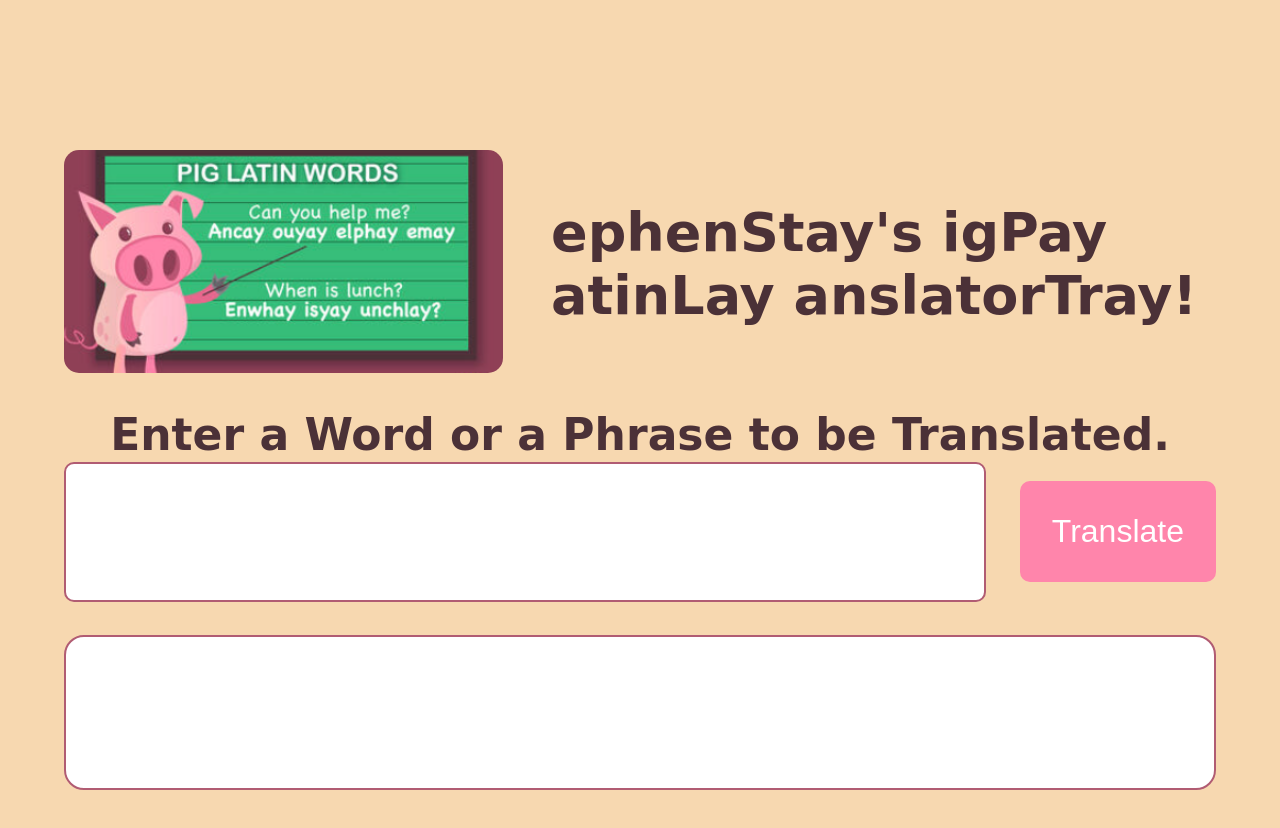
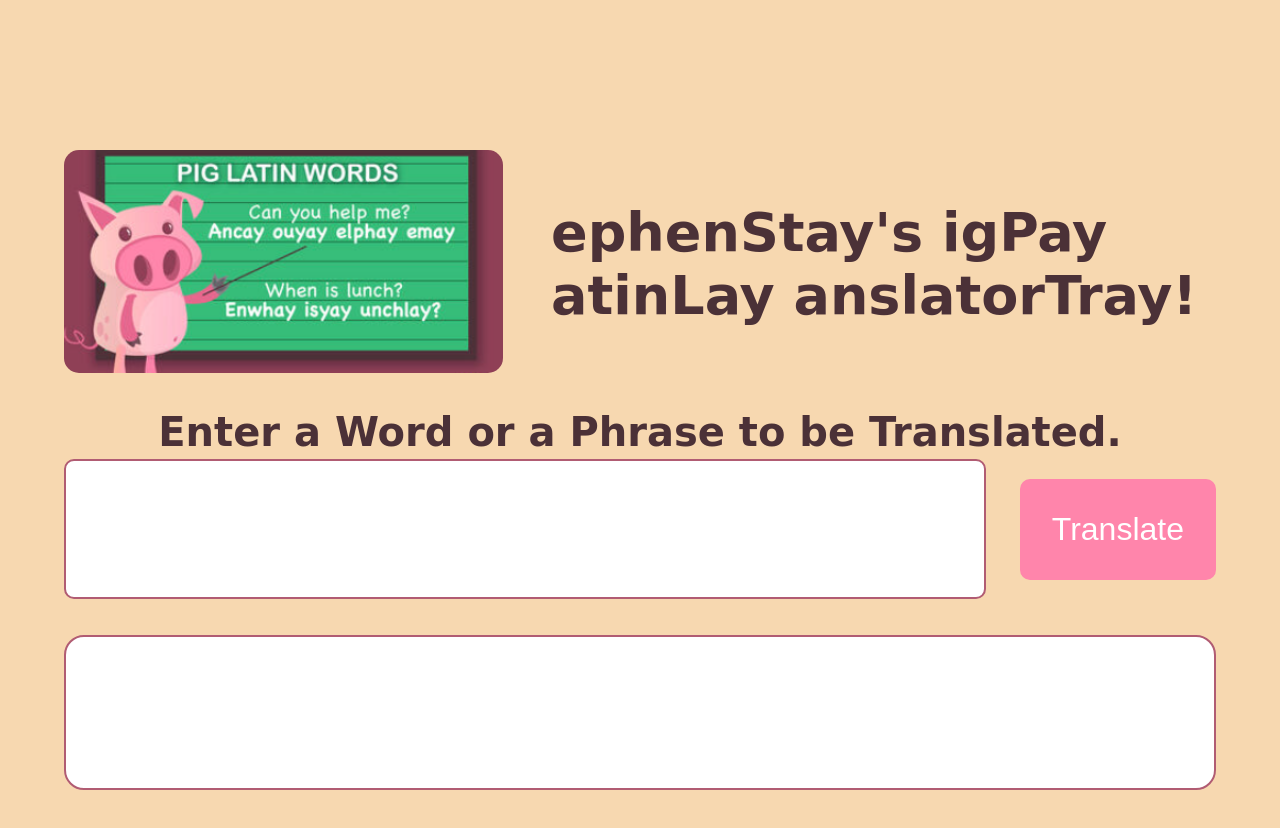
Before and after one commit to Slyssy/JS211_PigLatinProject, a website: page index.html in a window 1280 px wide. Drawn offline with Linux system fonts and the light colour scheme; a web font is replaced by a local one.

Commit message:
Made final desktop styling adjustments.

```diff
--- a/styles.css
+++ b/styles.css
@@ -139,6 +139,11 @@ button:active {
     order: 1;
   }
 
+  main h2 {
+    font-size: 40px;
+    color: var(--old-burgundy);
+  }
+
   form {
     flex-direction: row;
   }
```
